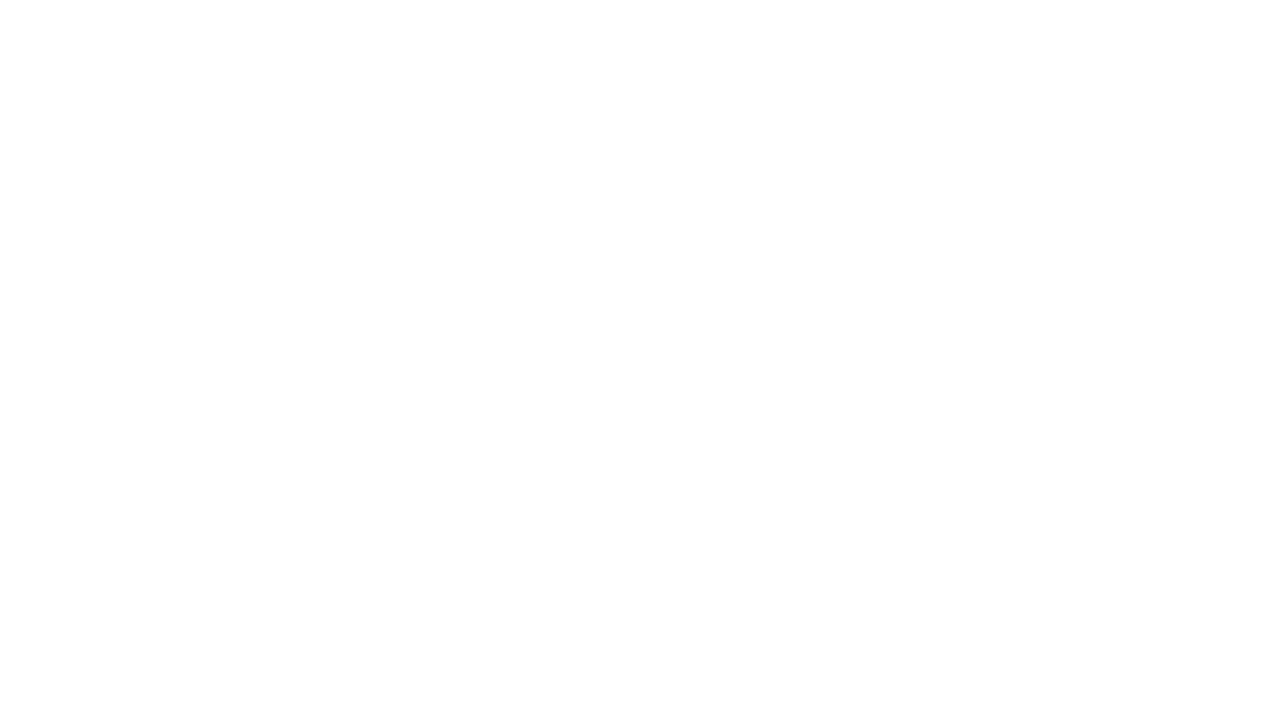
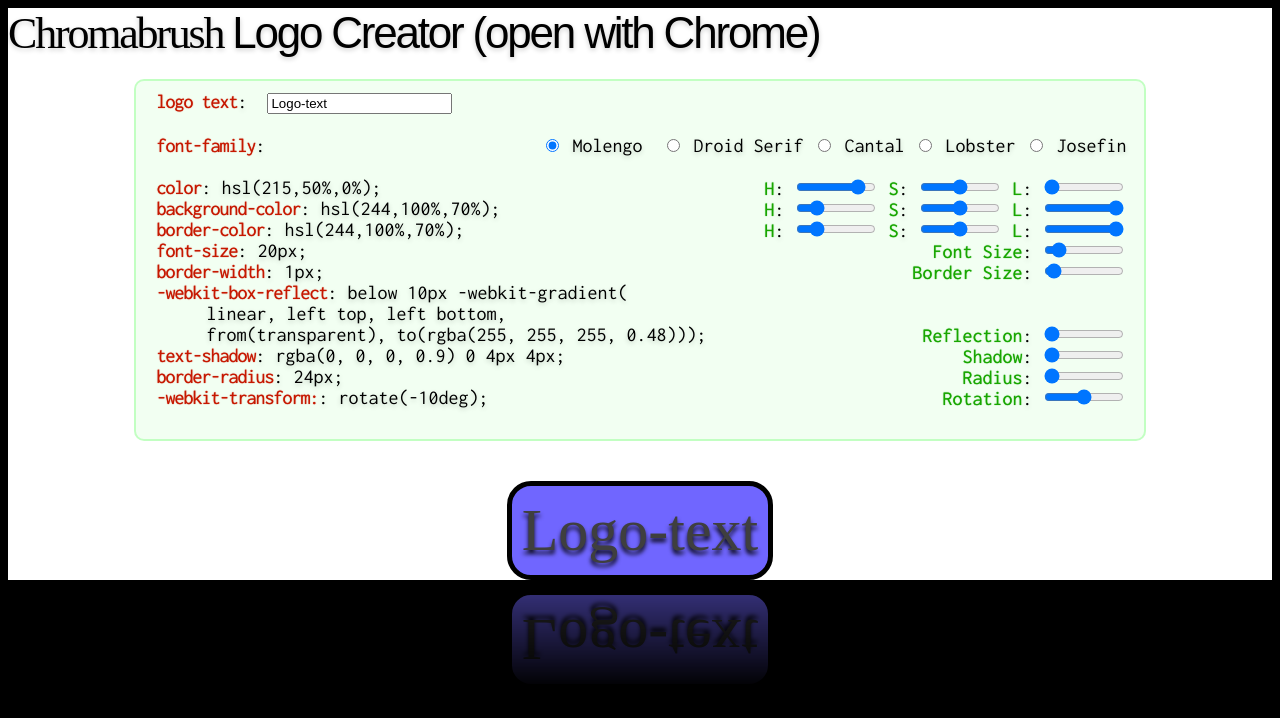
Before and after one commit to saxomo/LogoMaker, a plain HTML site: page index.html in a window 1280 px wide. Drawn offline with nearby package versions, Linux system fonts and the light colour scheme; a web font is replaced by a local one.

Commit message:
Edited index.html via GitHub

```diff
--- a/index.html
+++ b/index.html
@@ -31,7 +31,7 @@ Modifications:
 <head>
 <title>HTML5/CSS3</title>
 <meta http-equiv="Content-Type" content="text/html; charset=UTF-8" />
-<script src="http://code.jquery.com/jquery-1.6.4.min.js"><script>
+<script src="http://code.jquery.com/jquery-1.6.4.min.js"></script>
 <link href='http://fonts.googleapis.com/css?family=Molengo|Yanone+Kaffeesatz|Droid+Serif|OFL+Sorts+Mill+Goudy+TT|Inconsolata|Lobster|Cantal|Josefin+Sans+Std+Light' rel='stylesheet' type='text/css'>
 <style >
 	/**
```
